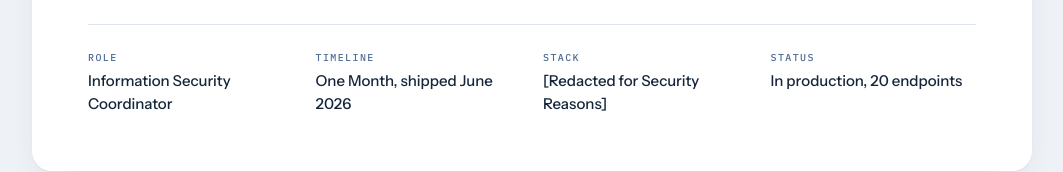
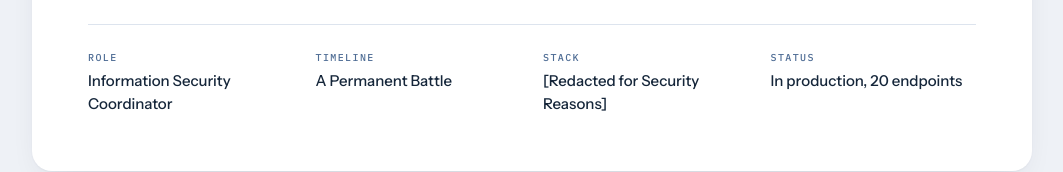
Before and after one commit to AustinM15/AustinM15.github.io, a plain HTML site: page siemguide.html in a window 1280 px wide. Shown: the part 366-538 px from the top of the page, without its empty margins (108-1171 px from the left). Drawn offline with Linux system fonts and the light colour scheme.

Commit message:
Update siemguide.html

```diff
--- a/siemguide.html
+++ b/siemguide.html
@@ -191,7 +191,7 @@ footer .wrap{display:flex;flex-wrap:wrap;gap:10px;justify-content:space-between;
 
         <dl class="facts">
           <div><dt>Role</dt><dd>Information Security Coordinator</dd></div>
-          <div><dt>Timeline</dt><dd>One Month, shipped June 2026</dd></div>
+          <div><dt>Timeline</dt><dd>A Permanent Battle</dd></div>
           <div><dt>Stack</dt><dd>[Redacted for Security Reasons]</dd></div>
           <div><dt>Status</dt><dd>In production, 20 endpoints</dd></div>
         </dl>
```
